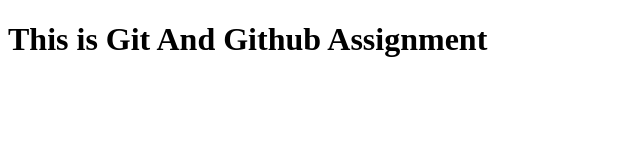
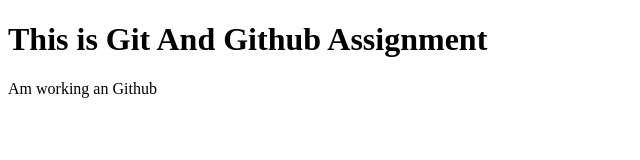
Before and after one commit to kasujjabash/assignment, a plain HTML site: page index.html in a window 1280 px wide. Shown: the whole page, without its empty margins (0-640 px from the left). Drawn offline with Linux system fonts and the light colour scheme.

Commit message:
This is my second commit

```diff
--- a/index.html
+++ b/index.html
@@ -7,5 +7,6 @@
 </head>
 <body>
     <h1>This is Git And Github Assignment</h1>
+    <p>Am working an Github</p>
 </body>
 </html>
```
Also changed, not shown: 1 other file.
